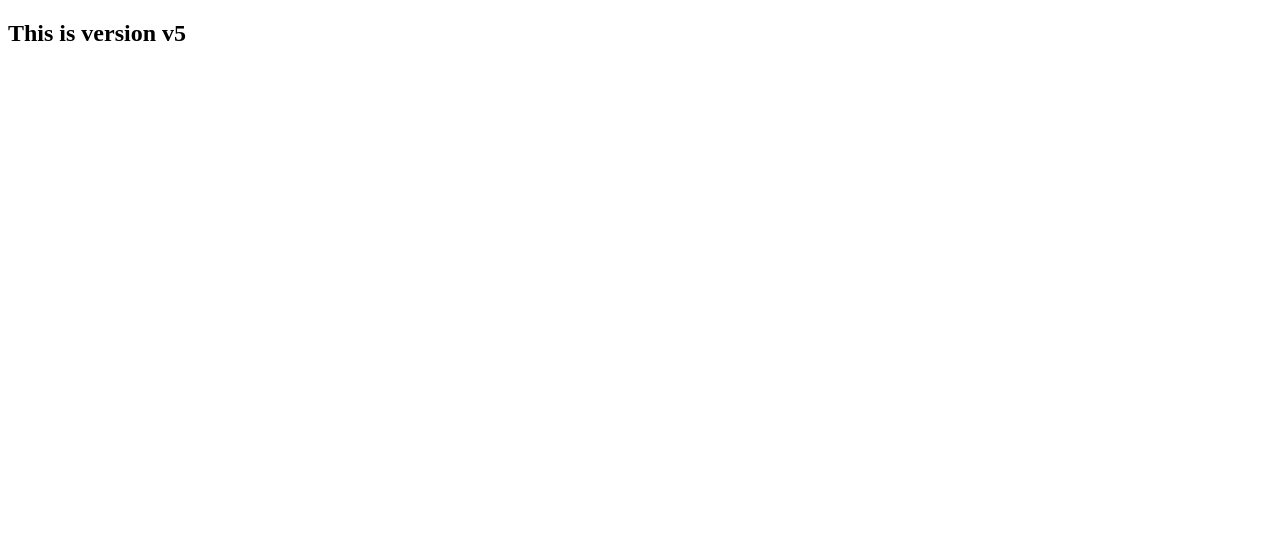
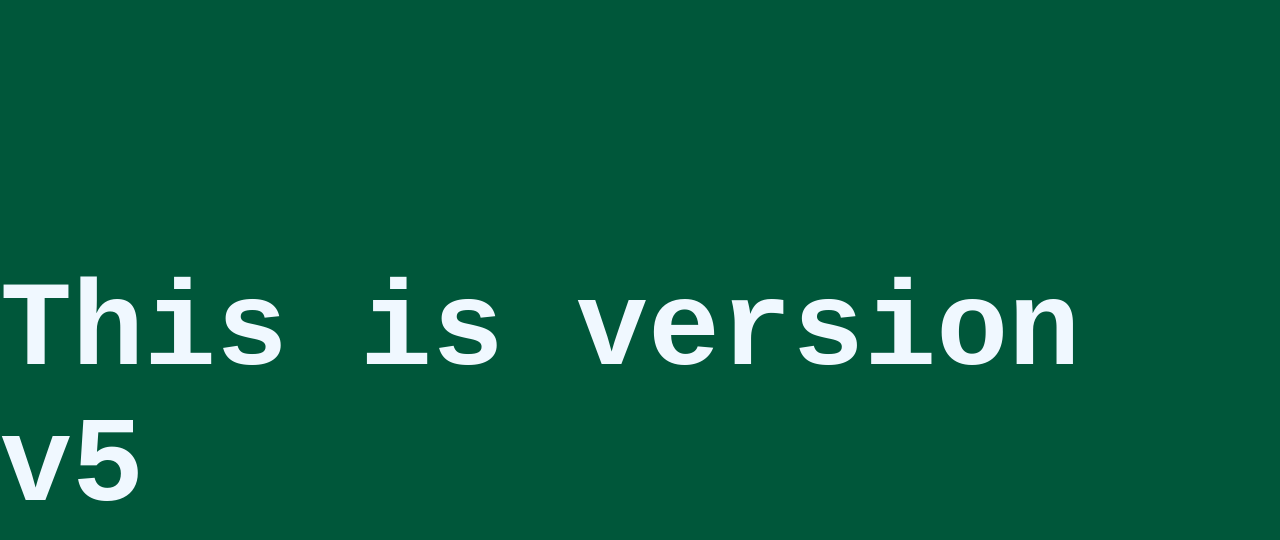
Before and after one commit to PawanSahu1/myrepo, a plain HTML site: page index.html in a window 1280 px wide. Drawn offline with Linux system fonts and the light colour scheme.

Commit message:
This is style sheet

```diff
--- a/index.html
+++ b/index.html
@@ -3,6 +3,7 @@
 <head>
     <meta charset="UTF-8">
     <meta name="viewport" content="width=device-width, initial-scale=1.0">
+    <link rel="stylesheet" href="style.css">
     <title>Document</title>
 
 
--- /dev/null
+++ b/style.css
@@ -0,0 +1,12 @@
+body{
+    background: #00573a;
+    font-family: 'Courier New', Courier, monospace;
+    font-size:10vh ;
+    color: aliceblue;
+    margin: auto;
+    padding:0%;
+    display: flex;
+    justify-content: center;
+    align-items: center;
+    height: 100vh;
+}
```
